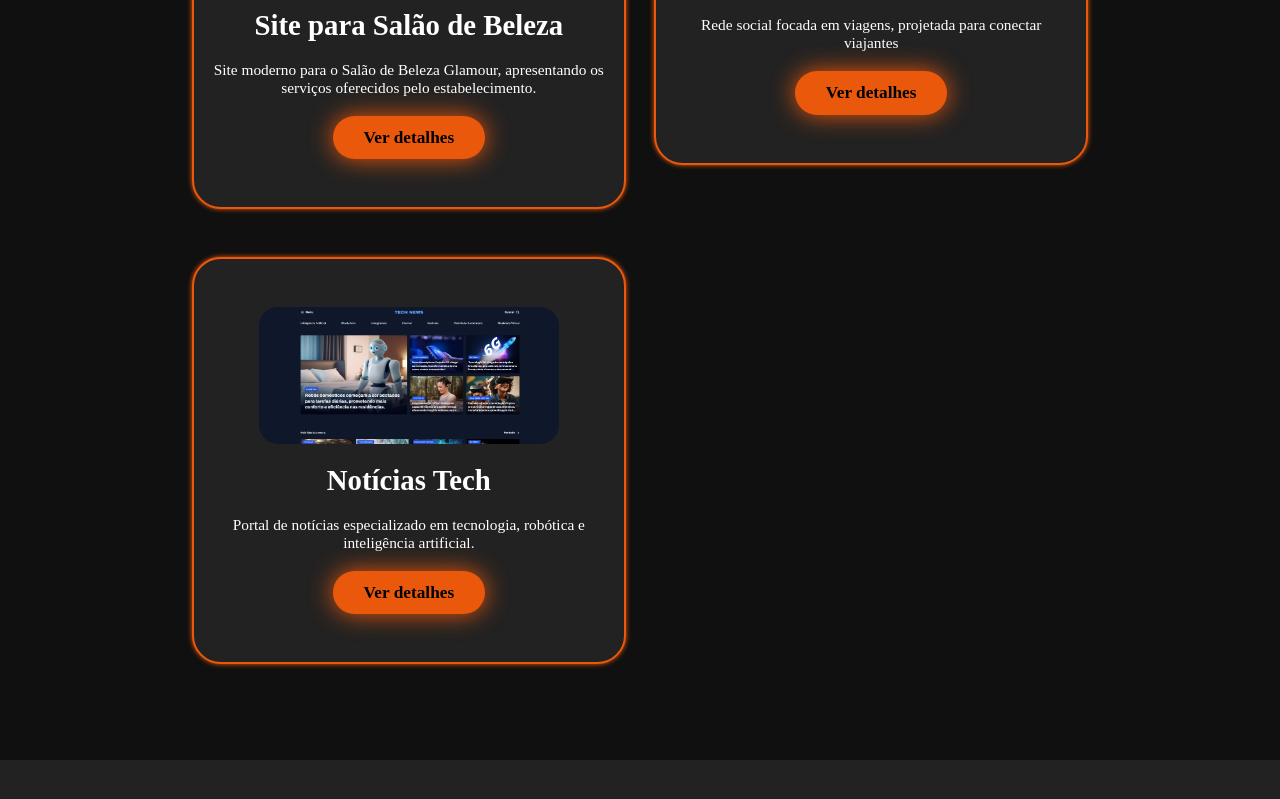
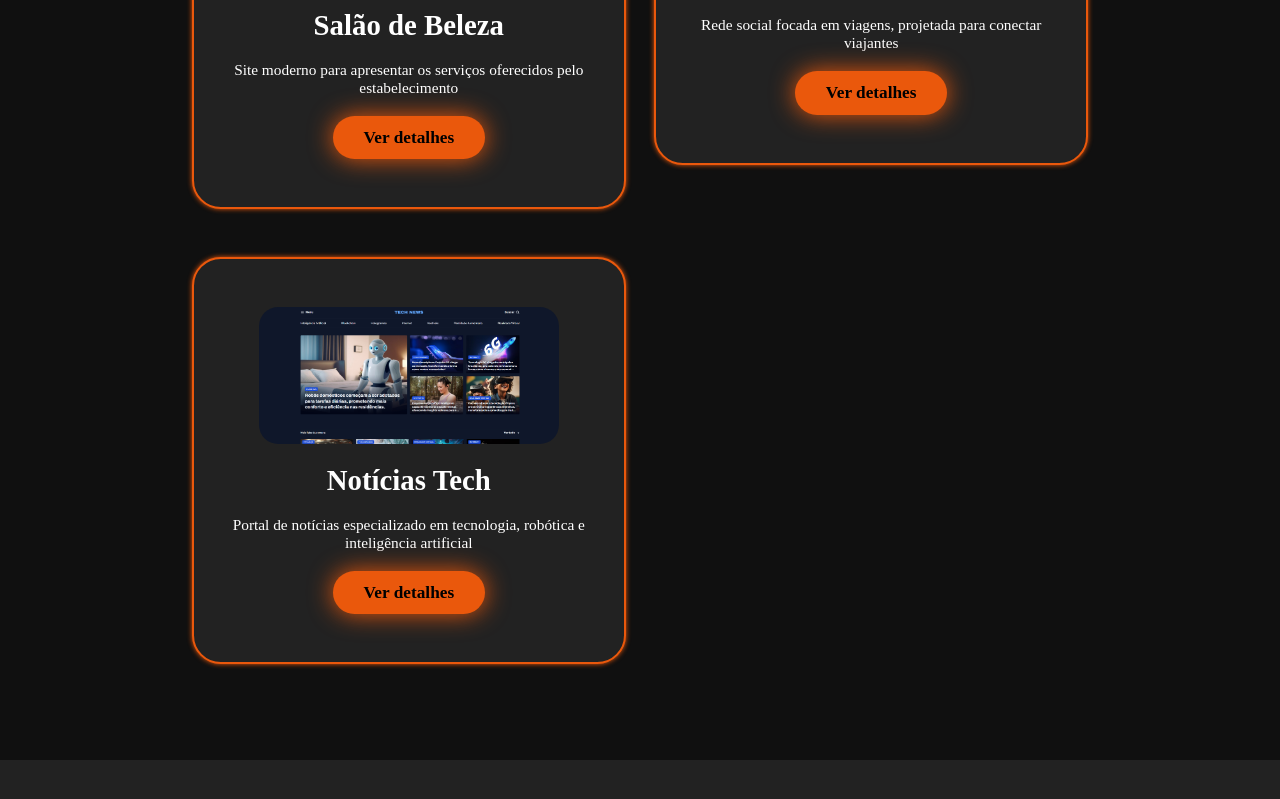
Before and after one commit to Anasaide/WebSite, a plain HTML site: page index.html in a window 1280 px wide. Shown: the part 4725-5524 px from the top of the page. Drawn offline with nearby package versions, Linux system fonts and the light colour scheme.

Commit message:
Update index.html

```diff
--- a/index.html
+++ b/index.html
@@ -139,8 +139,8 @@
         <div class="project-card">
           <img src="Img/project1.png" alt="">
 
-          <h3>Site para Salão de Beleza</h3>
-          <p>Site moderno para o Salão de Beleza Glamour, apresentando os serviços oferecidos pelo estabelecimento.</p>
+          <h3>Salão de Beleza</h3>
+          <p>Site moderno para apresentar os serviços oferecidos pelo estabelecimento</p>
            <a href="https://anasaide.github.io/Salao-de-Beleza-Glamour/" class="btn" target="_blank">Ver detalhes</a>
 
         </div>
@@ -158,7 +158,7 @@
           <img src="Img/project3.png" alt="">
 
           <h3>Notícias Tech</h3>
-          <p>Portal de notícias especializado em tecnologia, robótica e inteligência artificial.</p>
+          <p>Portal de notícias especializado em tecnologia, robótica e inteligência artificial</p>
             <a href="https://anasaide.github.io/Noticias-Tech/" class="btn" target="_blank">Ver detalhes</a>
 
         </div>
```
